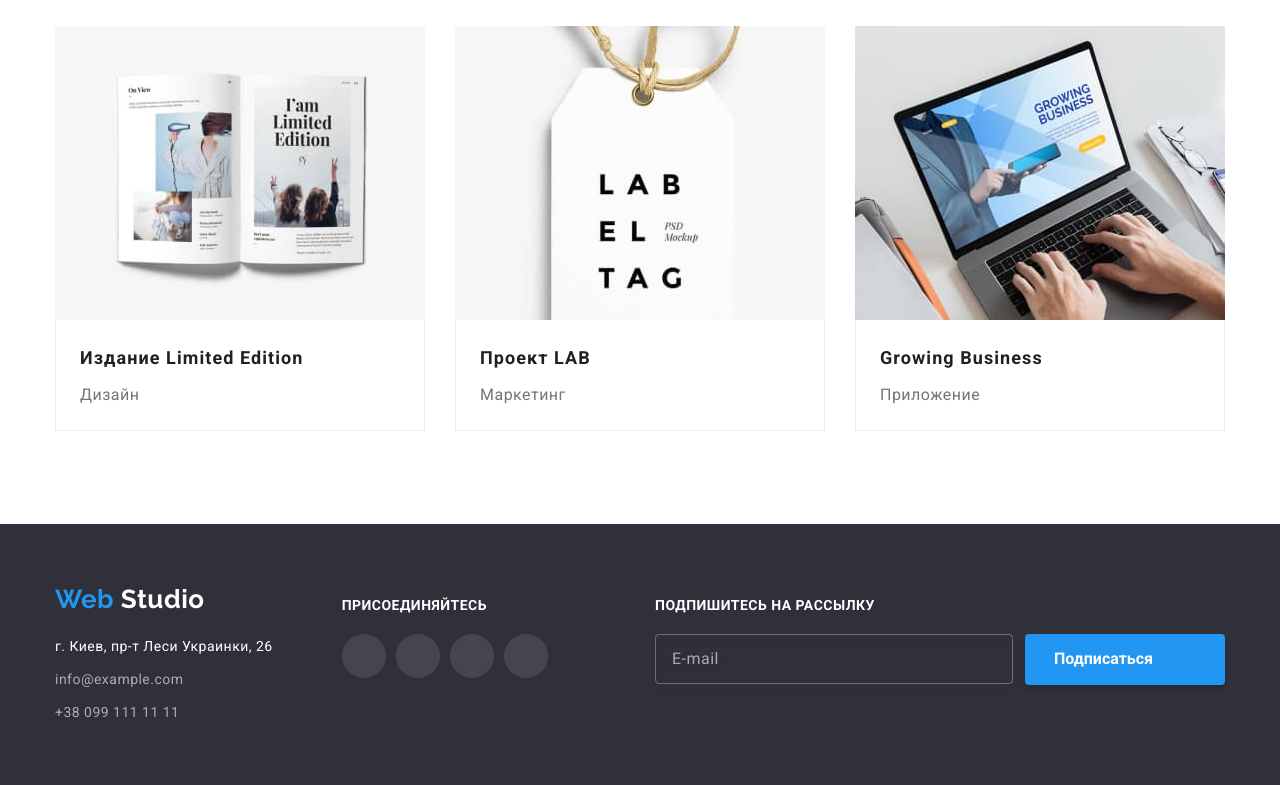
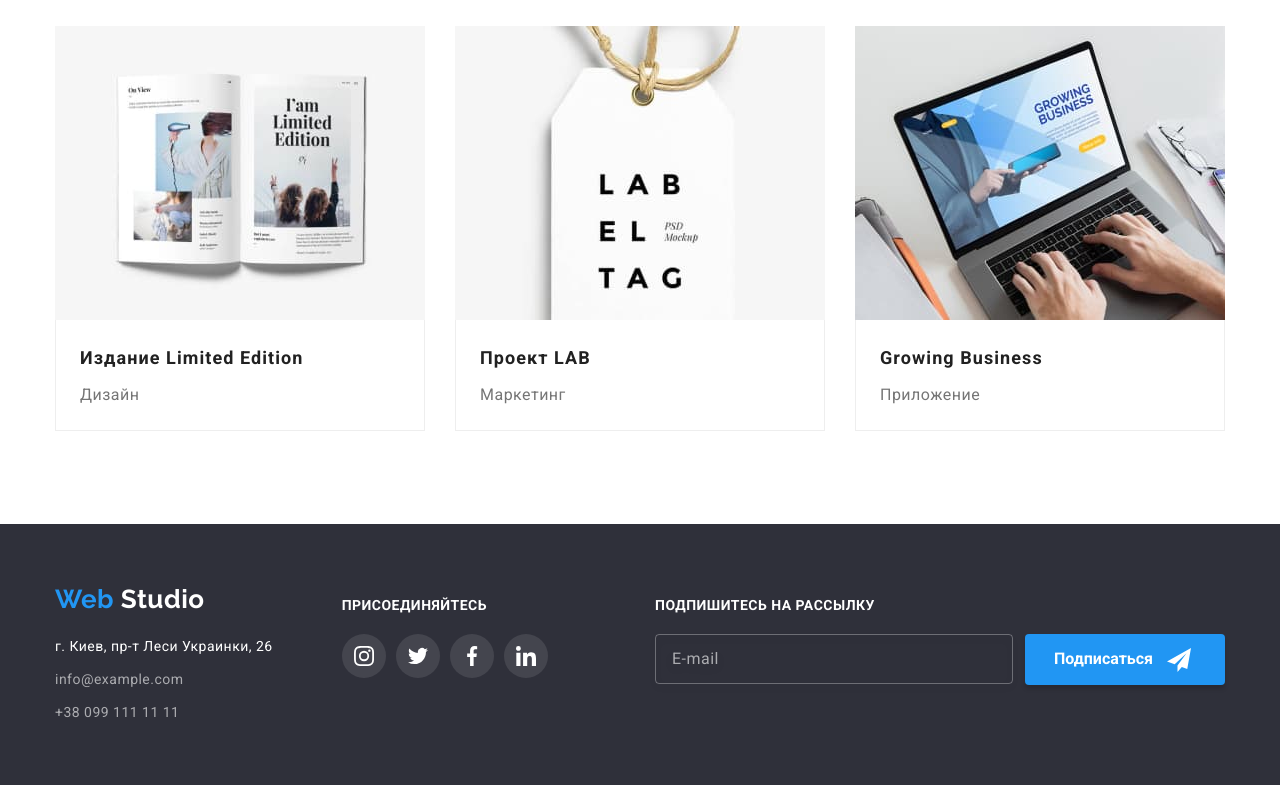
Before and after one commit to yana-demchuk/goit-markup-hw-04, a plain HTML site: page portfolio.html in a window 1280 px wide. Shown: the part 1103-1888 px from the top of the page. Drawn offline with Linux system fonts and the light colour scheme.

Commit message:
ДЗ 4 (финал)

```diff
--- a/css/styles.css
+++ b/css/styles.css
@@ -187,7 +187,7 @@ button {
       rgba(47, 48, 58, 0.8),
       rgba(47, 48, 58, 0.8)
     ),
-    url("./images/hero/bg.jpg");
+    url("../images/hero/bg.jpg");
   background-repeat: no-repeat;
   background-size: cover;
   max-width: 1600px;
@@ -526,19 +526,19 @@ button {
 }
 
 .icon-instagram {
-  background-image: url("./images/icons/instagram.svg");
+  background-image: url("../images/icons/instagram.svg");
 }
 
 .icon-twitter {
-  background-image: url("./images/icons/twitter.svg");
+  background-image: url("../images/icons/twitter.svg");
 }
 
 .icon-facebook {
-  background-image: url("./images/icons/facebook.svg");
+  background-image: url("../images/icons/facebook.svg");
 }
 
 .icon-linkedin {
-  background-image: url("./images/icons/linkedin.svg");
+  background-image: url("../images/icons/linkedin.svg");
 }
 
 .socials-list-item:not(:last-child) {
@@ -594,7 +594,7 @@ button {
   vertical-align: middle;
   width: 24px;
   height: 24px;
-  background-image: url("./images/icons/send.svg");
+  background-image: url("../images/icons/send.svg");
   margin-left: 10px;
 }
 
```
